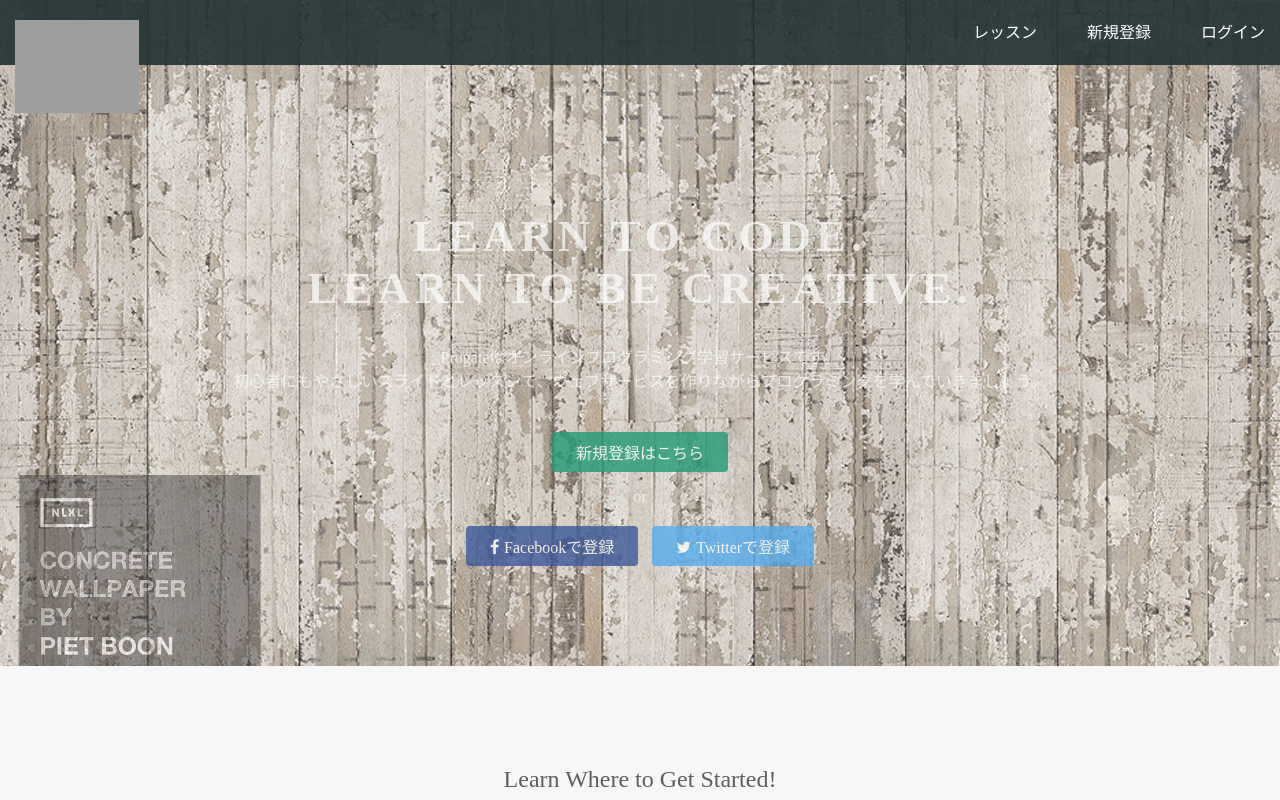
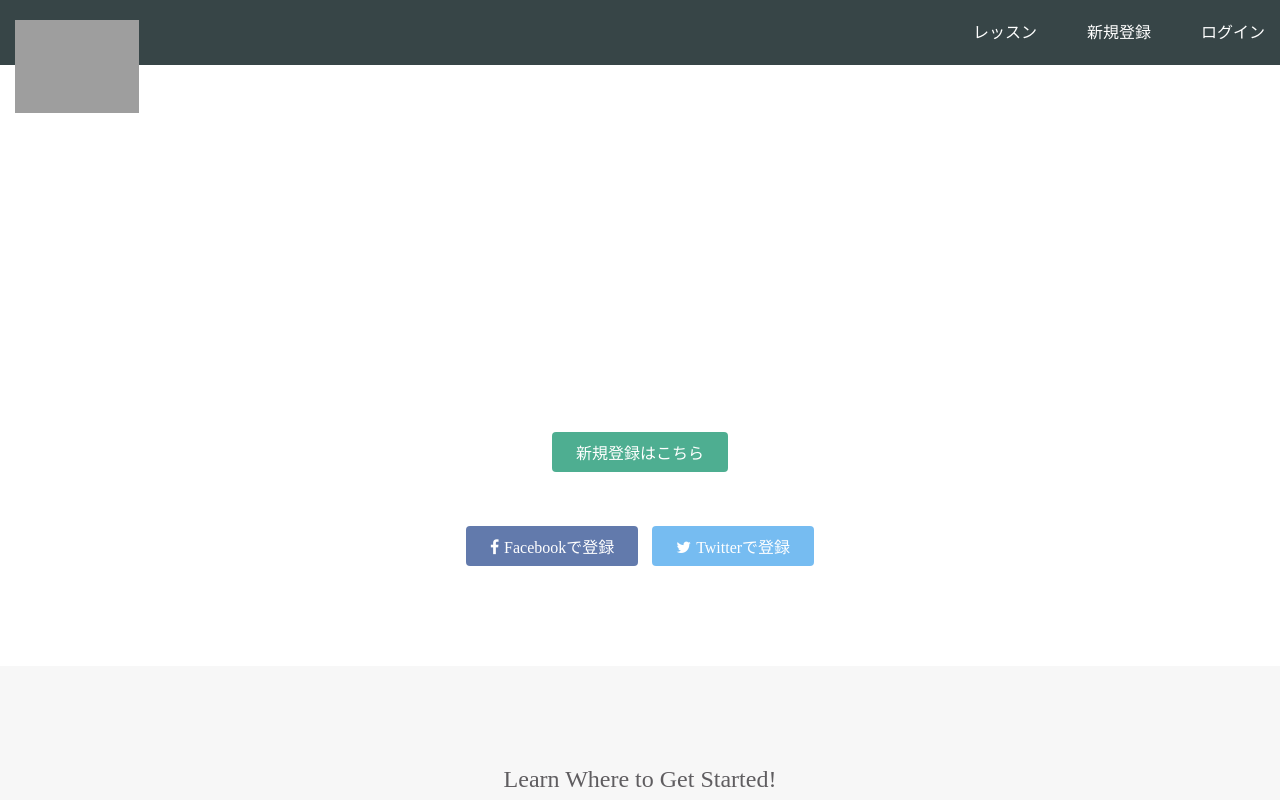
Before and after one commit to yunapapashogo/sample, a plain HTML site: page index.html in a window 1280 px wide. Shown: the top 800 px of the page. Drawn offline with Linux system fonts and the light colour scheme; grey boxes are pictures that could not be loaded.

Commit message:
Update stylesheet.css

```diff
--- a/stylesheet.css
+++ b/stylesheet.css
@@ -19,7 +19,7 @@ a {
 
 .top-wrapper {
   padding: 180px 0 100px 0;
-  background-image: url(nlxl-con-06.jpg);
+  background-image: url();
   background-size: cover;
   color: white;
   text-align: center;
```
